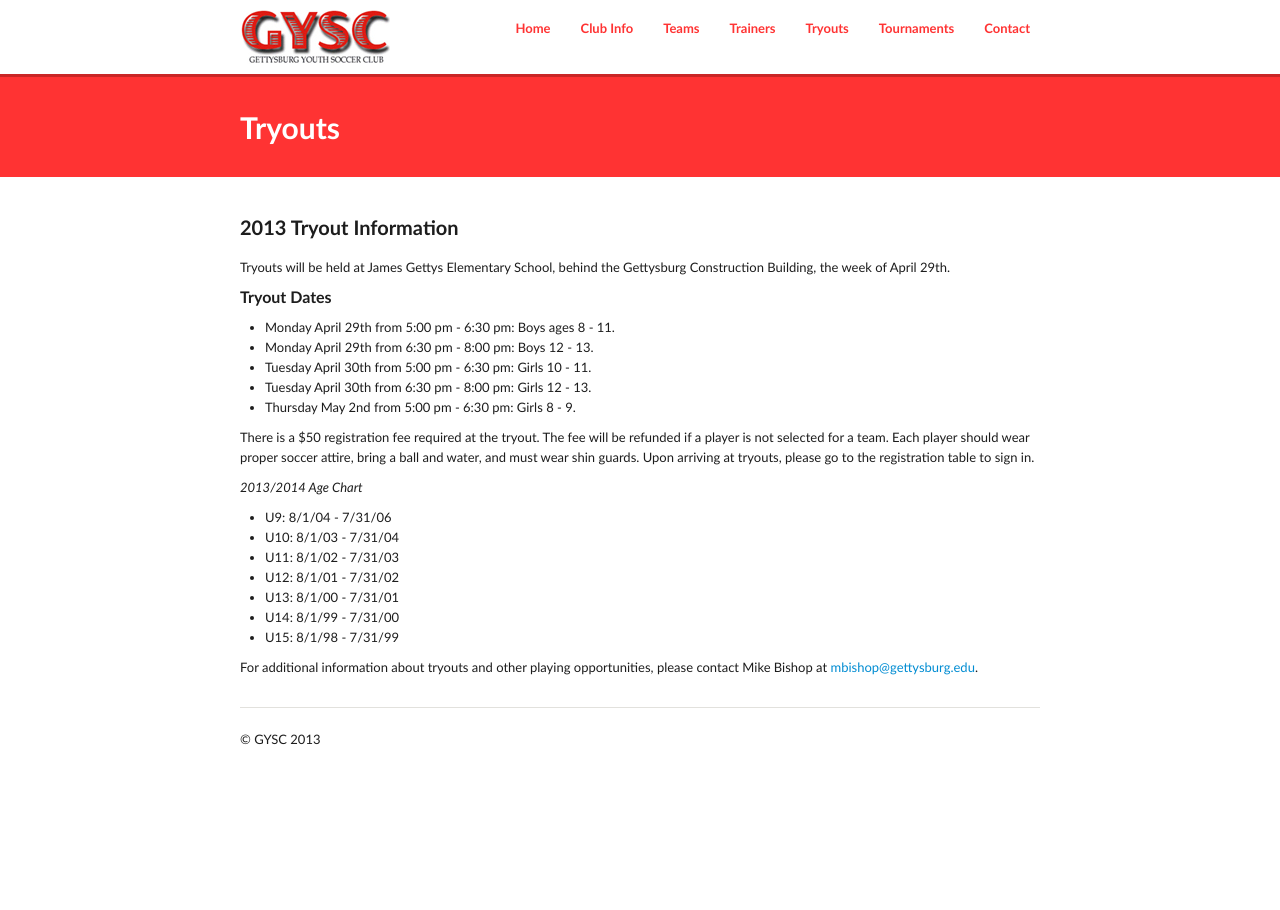
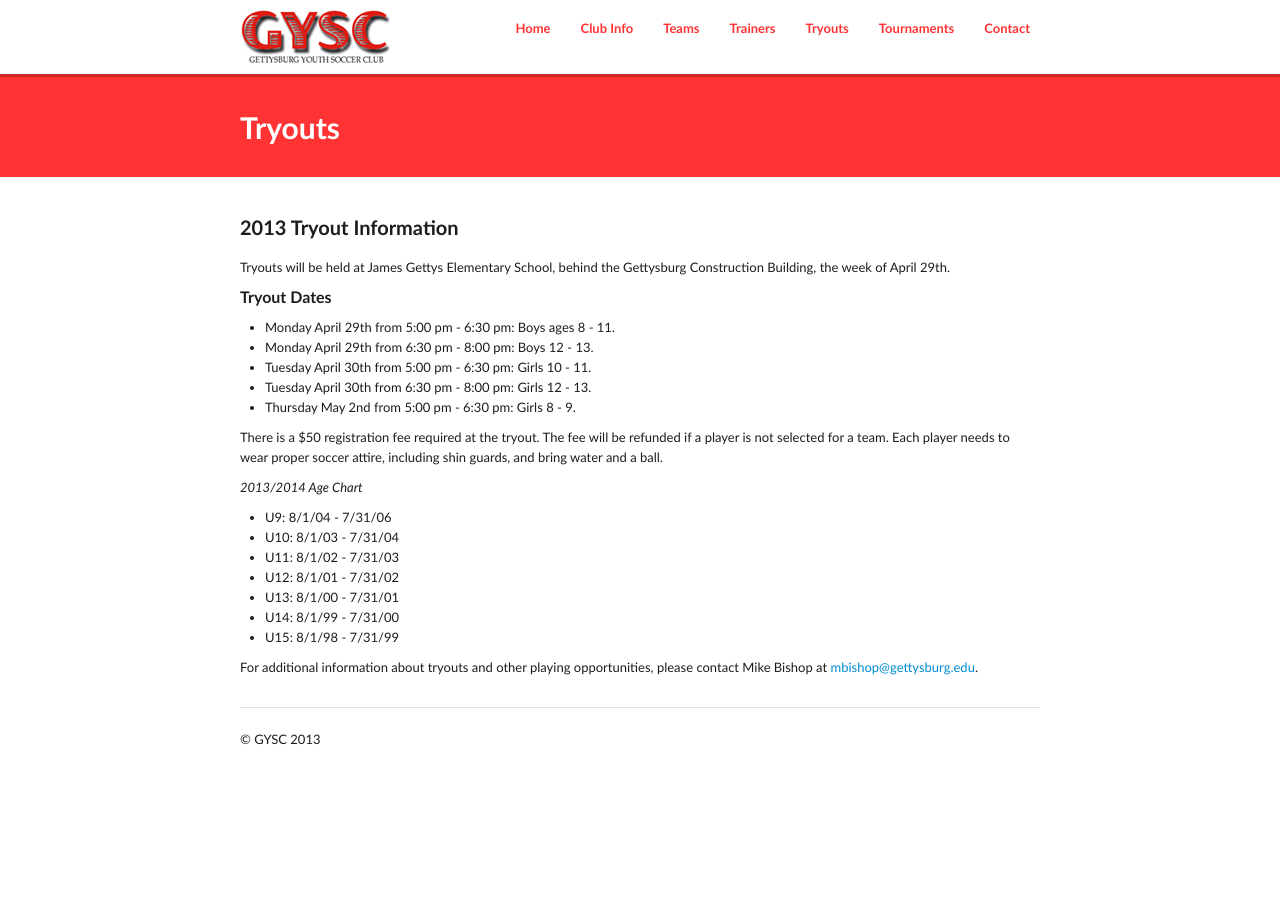
Before and after one commit to GYSC/gysc.github.com, a Jekyll site: the page built from tryouts.md, in a window 1280 px wide. Built offline with Jekyll 4.4.1, drawn with Linux system fonts in a browser that asks for light colours; Markdown is read by kramdown in place of the engine named in the settings.

Commit message:
Update tryouts.md

```diff
--- a/tryouts.md
+++ b/tryouts.md
@@ -17,8 +17,7 @@ Tryouts will be held at James Gettys Elementary School, behind the Gettysburg Co
 <li>Thursday May 2nd from 5:00 pm - 6:30 pm: Girls 8 - 9.</li>
 </ul>
 
-There is a $50 registration fee required at the tryout. The fee will be refunded if a player is not selected for a team.
-Each player should wear proper soccer attire, bring a ball and water, and must wear shin guards. Upon arriving at tryouts, please go to the registration table to sign in.
+There is a $50 registration fee required at the tryout. The fee will be refunded if a player is not selected for a team. Each player needs to wear proper soccer attire, including shin guards, and bring water and a ball.
 
 
 *2013/2014 Age Chart*
```
